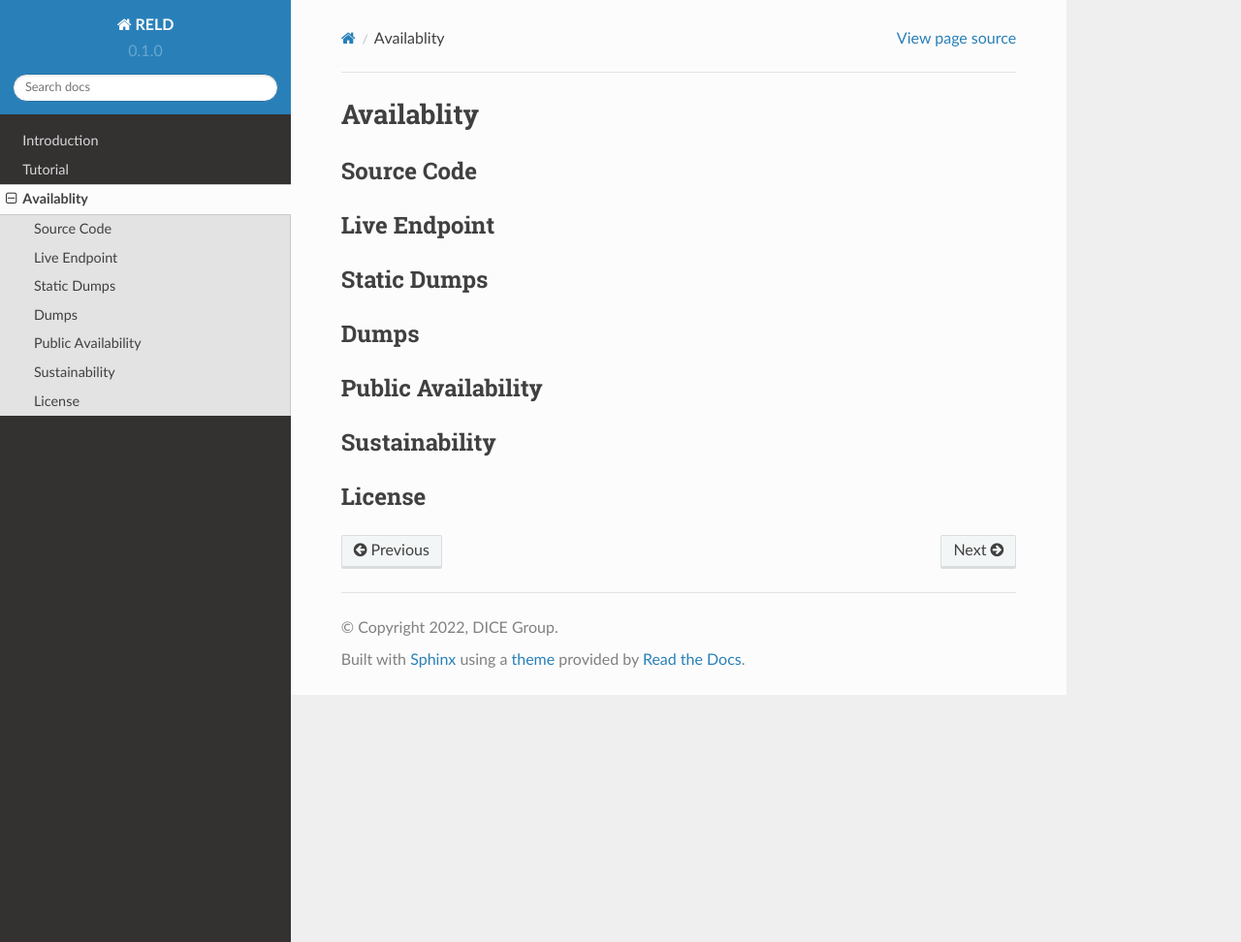
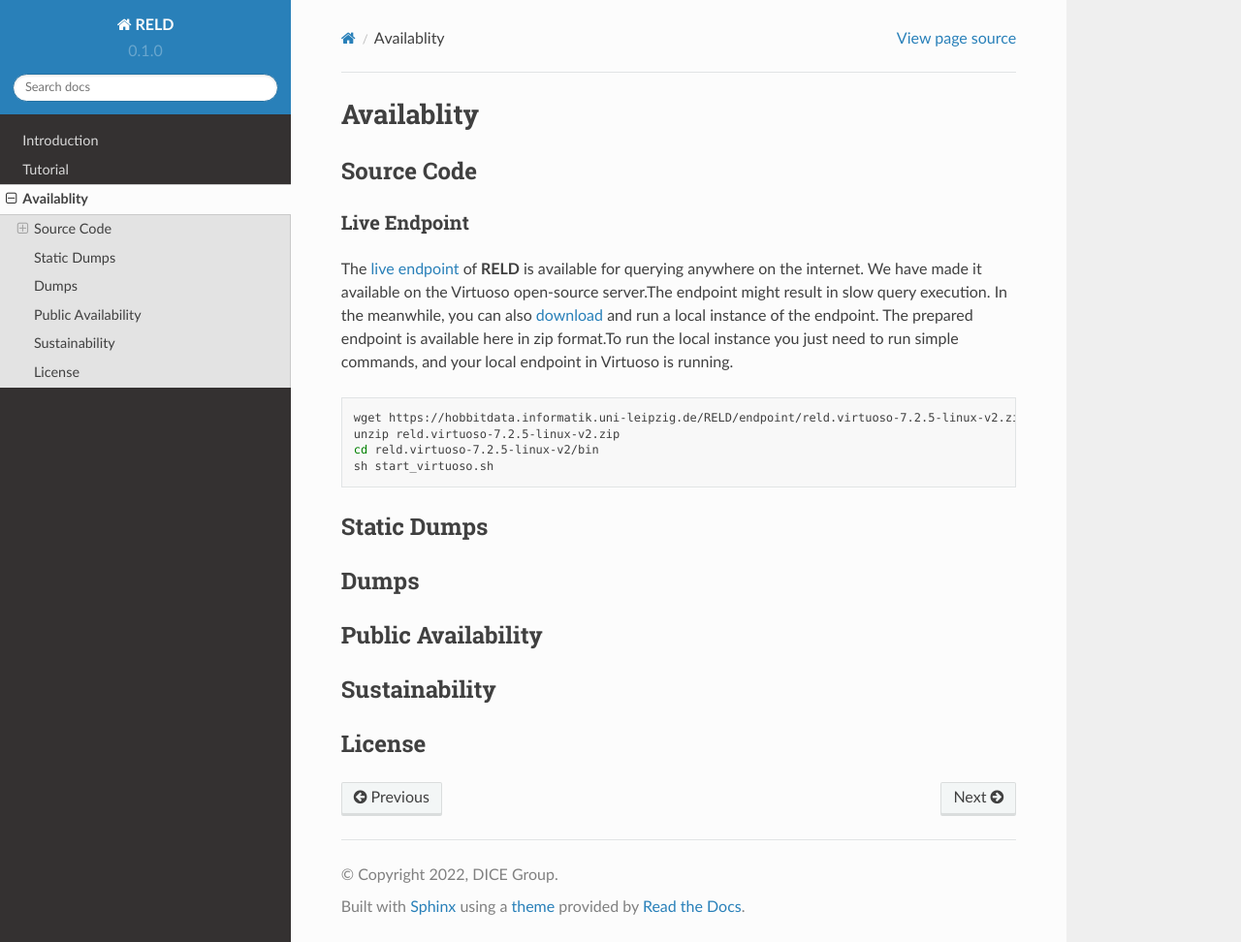
Before and after one commit to manzoorali29/reld_tutorial, a Sphinx documentation site: the page built from docs/source/availablity.rst, in a window 1280 px wide and 972 px high. Shown: the whole window at 97% size. Built offline with Sphinx 7.4.7 and the Read the Docs theme 2.0.0, drawn with Linux system fonts in a browser that asks for light colours.

Commit message:
avail first

```diff
--- a/docs/source/availablity.rst
+++ b/docs/source/availablity.rst
@@ -1,3 +1,4 @@
+===========
 Availablity
 ===========
 
@@ -8,7 +9,20 @@ Source Code
 
 
 Live Endpoint
--------------
+=============
+
+The `live endpoint <http://reld.cs.upb.de:8890/sparql>`_ of **RELD** is available for querying anywhere on the internet.
+We have made it available on the Virtuoso open-source server.The endpoint might result in slow query execution.
+In the meanwhile, you can also `download <https://hobbitdata.informatik.uni-leipzig.de/RELD/endpoint/>`_ and run a local instance of the endpoint.
+The prepared endpoint is available here in zip format.To run the local instance you just need to run simple commands,
+and your local endpoint in Virtuoso is running.
+
+.. code-block:: bash
+
+    wget https://hobbitdata.informatik.uni-leipzig.de/RELD/endpoint/reld.virtuoso-7.2.5-linux-v2.zip
+    unzip reld.virtuoso-7.2.5-linux-v2.zip
+    cd reld.virtuoso-7.2.5-linux-v2/bin
+    sh start_virtuoso.sh
 
 Static Dumps
 ------------
```
